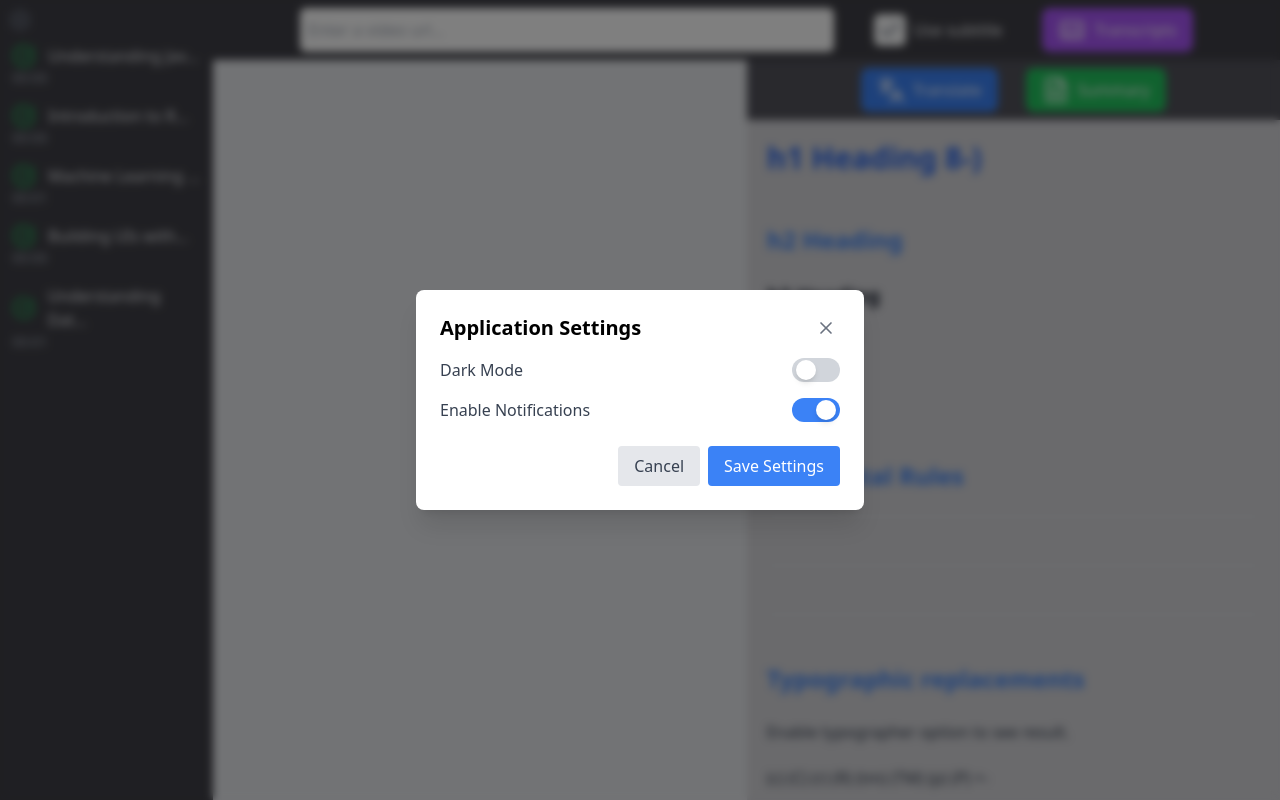
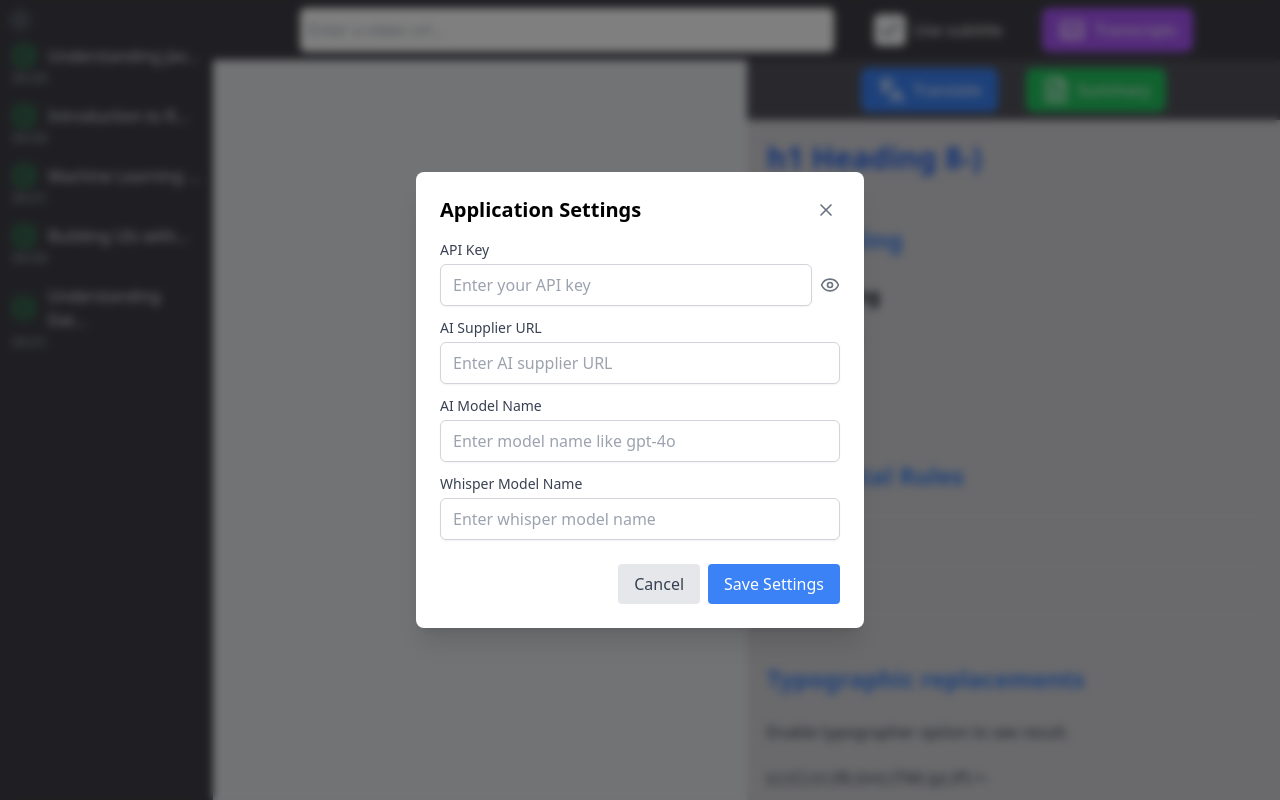
Before and after one commit to bruceunx/video-maestro, a React (Vite) app: page / in a window 1280 px wide. Both pictures are taken after a click on the button 106 px from the left and 20 px from the top of the page. Built offline with nearby package versions, Linux system fonts and the light colour scheme.

Commit message:
refactor: refactoring the store code structure

```diff
--- a/src/components/SettingsModal.tsx
+++ b/src/components/SettingsModal.tsx
@@ -1,17 +1,39 @@
 import * as React from "react";
 import * as Dialog from "@radix-ui/react-dialog";
-import { Settings, X } from "lucide-react";
+import { Settings, X, Eye, EyeOff } from "lucide-react";
+import { SettingsType } from "../types/settings";
 
-const SettingsModal = () => {
+const SettingsModal: React.FC = () => {
   const [isOpen, setIsOpen] = React.useState(false);
+  const [showApiKey, setShowApiKey] = React.useState(false);
 
-  const [darkMode, setDarkMode] = React.useState(false);
-  const [notifications, setNotifications] = React.useState(true);
+  const [settings, setSettings] = React.useState<SettingsType>({
+    apiKey: "",
+    aiSupplierUrl: "",
+    whisperModelName: "",
+    aiModelName: "",
+  });
+
+  const handleInputChange = (e: React.ChangeEvent<HTMLInputElement>) => {
+    const { name, value } = e.target;
+    setSettings((prev) => ({
+      ...prev,
+      [name]: value,
+    }));
+  };
 
   const handleSave = () => {
-    console.log("Settings saved:", { darkMode, notifications });
+    // Implement save logic here
+    console.log("Settings saved:", settings);
     setIsOpen(false);
   };
+
+  // const toggleSetting = (key: keyof Settings) => {
+  //   setSettings((prev) => ({
+  //     ...prev,
+  //     [key]: !prev[key],
+  //   }));
+  // };
 
   return (
     <Dialog.Root open={isOpen} onOpenChange={setIsOpen}>
@@ -45,42 +67,95 @@ const SettingsModal = () => {
           </div>
 
           <div className="space-y-4">
-            <div className="flex justify-between items-center">
-              <label htmlFor="dark-mode" className="text-gray-700">
-                Dark Mode
+            <div className="space-y-3">
+              <div className="relative">
+                <label
+                  htmlFor="apiKey"
+                  className="block text-sm font-medium text-gray-700 mb-1"
+                >
+                  API Key
                 </label>
+                <div className="flex items-center">
+                  <input
+                    type={showApiKey ? "text" : "password"}
+                    id="apiKey"
+                    name="apiKey"
+                    value={settings.apiKey}
+                    onChange={handleInputChange}
+                    className="flex-grow px-3 py-2 border border-gray-300 rounded-md shadow-sm
+                               focus:outline-none focus:ring-2 focus:ring-blue-500"
+                    placeholder="Enter your API key"
+                  />
                   <button
-                id="dark-mode"
-                onClick={() => setDarkMode(!darkMode)}
-                className={`w-12 h-6 rounded-full transition-colors ${
-                  darkMode ? "bg-blue-500" : "bg-gray-300"
-                }`}
+                    type="button"
+                    onClick={() => setShowApiKey(!showApiKey)}
+                    className="ml-2 text-gray-500 hover:text-gray-700"
                   >
-                <span
-                  className={`block w-5 h-5 bg-white rounded-full shadow-md transform transition-transform ${
-                    darkMode ? "translate-x-6" : "translate-x-1"
-                  }`}
-                />
+                    {showApiKey ? (
+                      <EyeOff className="w-5 h-5" />
+                    ) : (
+                      <Eye className="w-5 h-5" />
+                    )}
                   </button>
                 </div>
+              </div>
 
-            <div className="flex justify-between items-center">
-              <label htmlFor="notifications" className="text-gray-700">
-                Enable Notifications
+              <div>
+                <label
+                  htmlFor="aiSupplierUrl"
+                  className="block text-sm font-medium text-gray-700 mb-1"
+                >
+                  AI Supplier URL
                 </label>
-              <button
-                id="notifications"
-                onClick={() => setNotifications(!notifications)}
-                className={`w-12 h-6 rounded-full transition-colors ${
-                  notifications ? "bg-blue-500" : "bg-gray-300"
-                }`}
+                <input
+                  type="text"
+                  id="aiSupplierUrl"
+                  name="aiSupplierUrl"
+                  value={settings.aiSupplierUrl}
+                  onChange={handleInputChange}
+                  className="w-full px-3 py-2 border border-gray-300 rounded-md shadow-sm
+                             focus:outline-none focus:ring-2 focus:ring-blue-500"
+                  placeholder="Enter AI supplier URL"
+                />
+              </div>
+
+              <div>
+                <label
+                  htmlFor="modelName"
+                  className="block text-sm font-medium text-gray-700 mb-1"
                 >
-                <span
-                  className={`block w-5 h-5 bg-white rounded-full shadow-md transform transition-transform ${
-                    notifications ? "translate-x-6" : "translate-x-1"
-                  }`}
+                  AI Model Name
+                </label>
+                <input
+                  type="text"
+                  id="modelName"
+                  name="modelName"
+                  value={settings.aiModelName}
+                  onChange={handleInputChange}
+                  className="w-full px-3 py-2 border border-gray-300 rounded-md shadow-sm
+                             focus:outline-none focus:ring-2 focus:ring-blue-500"
+                  placeholder="Enter model name like gpt-4o"
                 />
-              </button>
+              </div>
+
+              <div>
+                <label
+                  htmlFor="whisperModelName"
+                  className="block text-sm font-medium text-gray-700 mb-1"
+                >
+                  Whisper Model Name
+                </label>
+                <input
+                  type="text"
+                  id="whisperModelName"
+                  name="whisperModelName"
+                  value={settings.whisperModelName}
+                  onChange={handleInputChange}
+                  className="w-full px-3 py-2 border border-gray-300 rounded-md shadow-sm
+                             focus:outline-none focus:ring-2 focus:ring-blue-500"
+                  placeholder="Enter whisper model name"
+                />
+              </div>
             </div>
           </div>
 
--- a/src/main.tsx
+++ b/src/main.tsx
@@ -1,15 +1,15 @@
 import React from "react";
 import ReactDOM from "react-dom/client";
 import App from "./App";
-import DataProvider from "./store/DataContext";
+import { CombinedStore } from "./store";
 import { ToastProvider } from "./hooks/ToastProvider";
 
 ReactDOM.createRoot(document.getElementById("root") as HTMLElement).render(
   <React.StrictMode>
     <ToastProvider>
-      <DataProvider>
+      <CombinedStore>
         <App />
-      </DataProvider>
+      </CombinedStore>
     </ToastProvider>
   </React.StrictMode>,
 );
--- a/src/store/DataContext.tsx
+++ b/src/store/DataContext.tsx
@@ -8,12 +8,10 @@ const DataContext = React.createContext<DataContextType>({
   item: "",
 });
 
-const DataProvider = ({ children }: { children: React.ReactNode }) => {
+export const DataProvider = ({ children }: { children: React.ReactNode }) => {
   return (
     <DataContext.Provider value={{ item: "" }}>{children}</DataContext.Provider>
   );
 };
 
 export const useData = () => React.useContext(DataContext);
-
-export default DataProvider;
--- /dev/null
+++ b/src/store/SettingsProvider.tsx
@@ -0,0 +1,83 @@
+import * as React from "react";
+import { SettingsType } from "types/settings";
+
+import { invoke } from "@tauri-apps/api/core";
+
+const defaultSettings: SettingsType = {
+  apiKey: "",
+  aiSupplierUrl: "",
+  aiModelName: "",
+  whisperModelName: "",
+};
+
+interface SettingsContextType {
+  settings: SettingsType;
+  updateSettings: (newSettings: Partial<SettingsType>) => void;
+  resetSettings: () => void;
+}
+
+const SettingsContext = React.createContext<SettingsContextType>({
+  settings: defaultSettings,
+  updateSettings: () => {},
+  resetSettings: () => {},
+});
+
+export const SettingsProvider: React.FC<{ children: React.ReactNode }> = ({
+  children,
+}) => {
+  const [settings, setSettings] = React.useState<SettingsType>(defaultSettings);
+
+  React.useEffect(() => {
+    loadSettings();
+  }, []);
+
+  const loadSettings = async () => {
+    try {
+      const storedSettings = (await invoke("load_settings")) as SettingsType;
+      if (storedSettings) {
+        setSettings({ ...defaultSettings, ...storedSettings });
+      }
+    } catch (error) {
+      console.error("Failed to load settings:", error);
+    }
+  };
+
+  // Update settings and save to Tauri store
+  const updateSettings = async (newSettings: Partial<SettingsType>) => {
+    const updatedSettings = { ...settings, ...newSettings };
+
+    try {
+      await invoke("save_settings", { settings: updatedSettings });
+      setSettings(updatedSettings);
+    } catch (error) {
+      console.error("Failed to save settings:", error);
+    }
+  };
+
+  // Reset to default settings
+  const resetSettings = async () => {
+    try {
+      await invoke("save_settings", { settings: defaultSettings });
+      setSettings(defaultSettings);
+    } catch (error) {
+      console.error("Failed to reset settings:", error);
+    }
+  };
+
+  return (
+    <SettingsContext.Provider
+      value={{ settings, updateSettings, resetSettings }}
+    >
+      {children}
+    </SettingsContext.Provider>
+  );
+};
+
+// Custom hook to use settings
+export const useSettings = () => {
+  const context = React.useContext(SettingsContext);
+  if (!context) {
+    throw new Error("useSettings must be used within a SettingsProvider");
+  }
+  return context;
+};
--- /dev/null
+++ b/src/store/index.tsx
@@ -0,0 +1,13 @@
+import * as React from "react";
+import { DataProvider } from "./DataContext";
+import { SettingsProvider } from "./SettingsProvider";
+
+interface CombinedStoreProps {
+  children: React.ReactNode;
+}
+
+export const CombinedStore: React.FC<CombinedStoreProps> = ({ children }) => (
+  <DataProvider>
+    <SettingsProvider>{children}</SettingsProvider>
+  </DataProvider>
+);
--- /dev/null
+++ b/src/types/settings.ts
@@ -0,0 +1,6 @@
+export interface SettingsType {
+  apiKey: string;
+  aiSupplierUrl: string;
+  whisperModelName: string;
+  aiModelName: string;
+}
```
Lines whose indentation alone changed are shown as unchanged.
